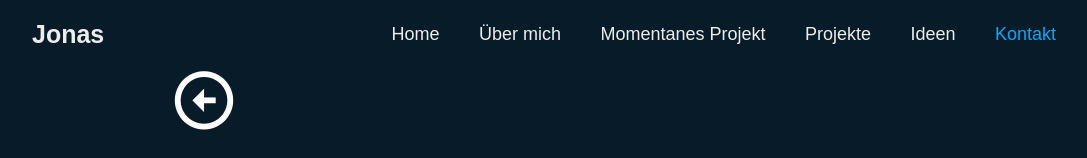
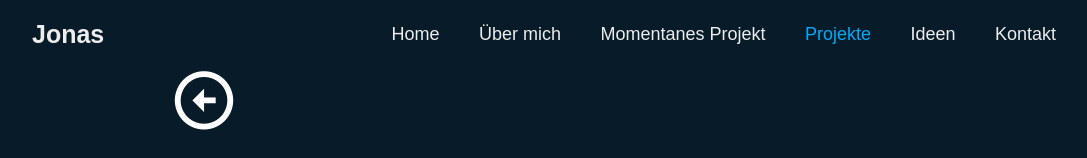
Before and after one commit to Speyer7/portfolio, a plain HTML site: page projects/remote_car.html in a window 1280 px wide. Shown: the top 158 px of the page, without its empty margins (96-1183 px from the left). Drawn offline with nearby package versions, Linux system fonts and the light colour scheme.

Commit message:
Update remote_car.html

```diff
--- a/projects/remote_car.html
+++ b/projects/remote_car.html
@@ -16,9 +16,9 @@
             <a href="../index.html">Home</a>
             <a href="../about_me.html">Über mich</a>
             <a href="../current_project.html">Momentanes Projekt</a>
-            <a href="../projects.html">Projekte</a>
+            <a href="../projects.html" class="active">Projekte</a>
             <a href="../ideas.html">Ideen</a>
-            <a href="../contact.html" class="active">Kontakt</a>
+            <a href="../contact.html">Kontakt</a>
         </nav>
 
         <span onclick="openNav()" class="NavBtn"><i class='bx bx-menu'></i></span>
```
